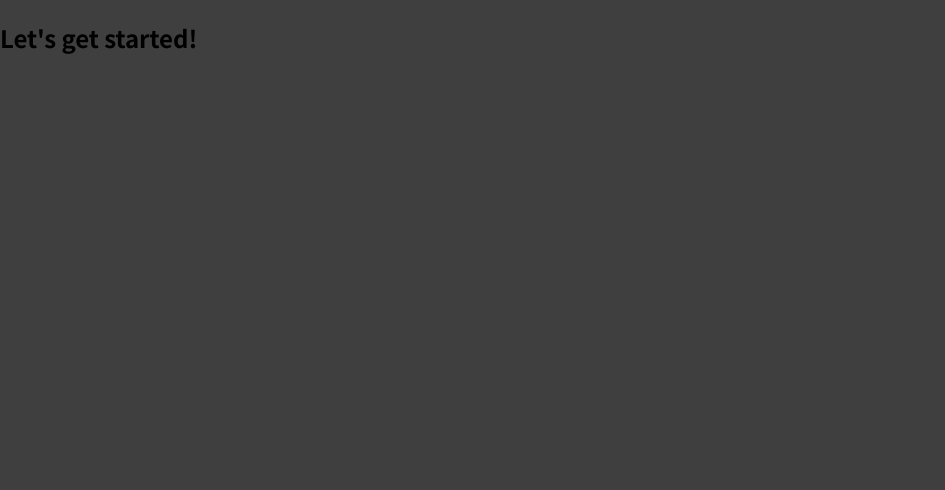
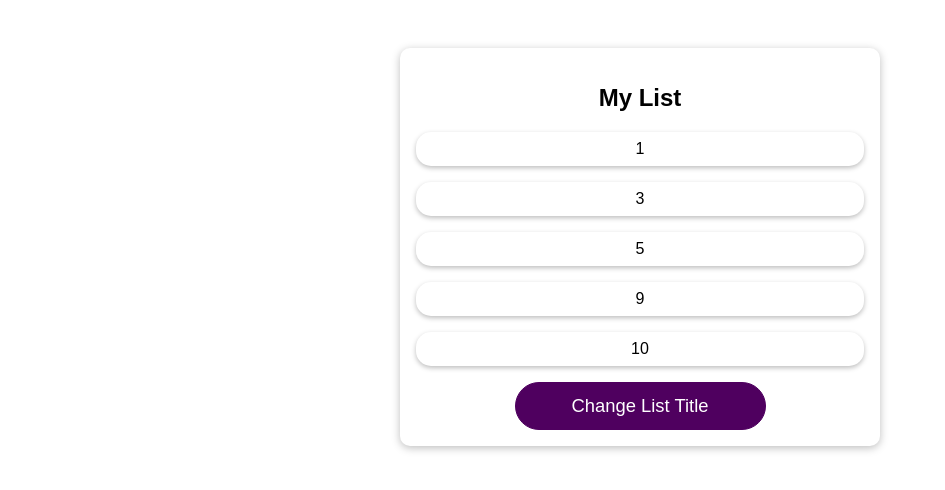
Before and after one commit to kjy93k/practice-react, a React (Create React App) app: page / in a window 1280 px wide. Shown: the top 490 px of the page, without its empty margins (0-945 px from the left). Built offline with nearby package versions, Linux system fonts and the light colour scheme.

Commit message:
prevent reRender with useMemo, useCallback

```diff
--- /dev/null
+++ b/src/App.css
@@ -0,0 +1,14 @@
+.app {
+  margin: 3rem auto;
+  width: 30rem;
+  padding: 1rem;
+  background: white;
+  box-shadow: 0 2px 8px rgba(0, 0, 0, 0.26);
+  border-radius: 10px;
+  text-align: center;
+}
+
+.app h1 {
+  margin: 0;
+  text-align: center;
+}
--- a/src/App.js
+++ b/src/App.js
@@ -1,7 +1,22 @@
+import React, { useState, useCallback, useMemo } from 'react';
+
+import './App.css';
+import DemoList from './components/Demo/DemoList';
+import Button from './components/UI/Button/Button';
+
 function App() {
+  const [listTitle, setListTitle] = useState('My List');
+
+  const changeTitleHandler = useCallback(() => {
+    setListTitle('New Title');
+  }, []);
+
+  const listItems = useMemo(() => [5, 3, 1, 10, 9], []);
+
   return (
-    <div>
-      <h2>Let's get started!</h2>
+    <div className="app">
+      <DemoList title={listTitle} items={listItems} />
+      <Button onClick={changeTitleHandler}>Change List Title</Button>
     </div>
   );
 }
--- /dev/null
+++ b/src/components/Demo/DemoList.js
@@ -0,0 +1,26 @@
+import React, { useMemo } from 'react';
+
+import classes from './DemoList.module.css';
+
+const DemoList = (props) => {
+  const { items } = props;
+
+  const sortedList = useMemo(() => {
+    console.log('Items sorted');
+    return items.sort((a, b) => a - b);
+  }, [items]);
+  console.log('DemoList RUNNING');
+
+  return (
+    <div className={classes.list}>
+      <h2>{props.title}</h2>
+      <ul>
+        {sortedList.map((item) => (
+          <li key={item}>{item}</li>
+        ))}
+      </ul>
+    </div>
+  );
+};
+
+export default React.memo(DemoList);
--- /dev/null
+++ b/src/components/Demo/DemoList.module.css
@@ -0,0 +1,12 @@
+.list ul {
+  list-style: none;
+  margin: 0;
+  padding: 0;
+}
+
+.list li {
+  margin: 1rem 0;
+  padding: 0.5rem;
+  box-shadow: 0 2px 5px rgba(0, 0, 0, 0.26);
+  border-radius: 15px;
+}
--- /dev/null
+++ b/src/components/UI/Button/Button.js
@@ -0,0 +1,19 @@
+import React from 'react';
+
+import classes from './Button.module.css';
+
+const Button = (props) => {
+  console.log('Button RUNNING');
+  return (
+    <button
+      type={props.type || 'button'}
+      className={`${classes.button} ${props.className}`}
+      onClick={props.onClick}
+      disabled={props.disabled}
+    >
+      {props.children}
+    </button>
+  );
+};
+
+export default React.memo(Button);
--- /dev/null
+++ b/src/components/UI/Button/Button.module.css
@@ -0,0 +1,30 @@
+.button {
+  font: inherit;
+  border: 1px solid #4f005f;
+  background: #4f005f;
+  color: white;
+  padding: 0.75rem 3.5rem;
+  cursor: pointer;
+  font-size: 1.15rem;
+  border-radius: 30px;
+}
+
+.button:hover,
+.button:active {
+  background: #741188;
+  border-color: #741188;
+}
+
+.button:focus {
+  outline: none;
+}
+
+button:disabled,
+button:focus:disabled,
+button:hover:disabled,
+button:active:disabled {
+  background: #ccc;
+  border-color: #ccc;
+  color: #666666;
+  cursor: not-allowed;
+}
--- a/src/index.css
+++ b/src/index.css
@@ -1,14 +1,16 @@
-@import url('https://fonts.googleapis.com/css2?family=Noto+Sans+JP:wght@400;700&display=swap');
-
 * {
   box-sizing: border-box;
 }
 
 html {
-  font-family: 'Noto Sans JP', sans-serif;
+  font-family: sans-serif;
+  background: #fff;
 }
 
 body {
   margin: 0;
-  background-color: #3f3f3f;
 }
+
+main {
+  margin-top: 6rem;
+}
--- a/src/index.js
+++ b/src/index.js
@@ -1,3 +1,4 @@
+import React from 'react';
 import ReactDOM from 'react-dom/client';
 
 import './index.css';
```
